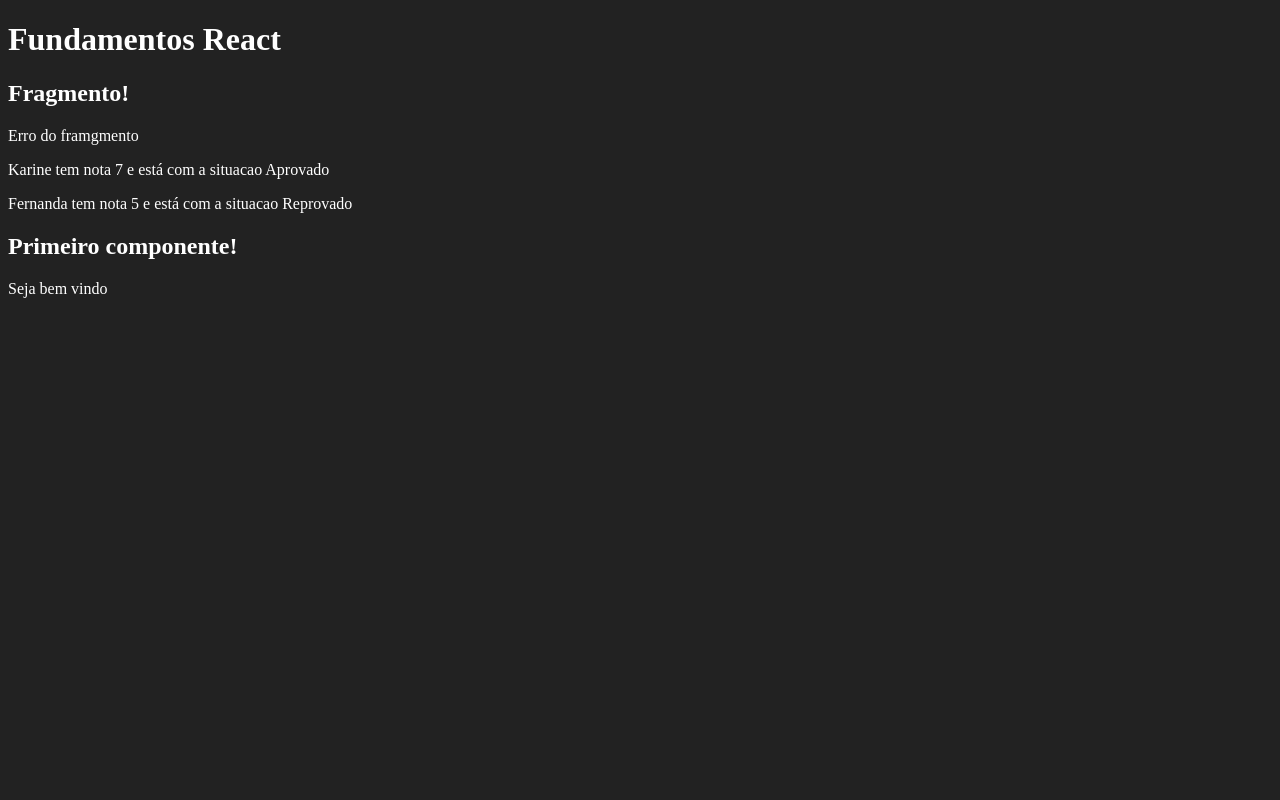
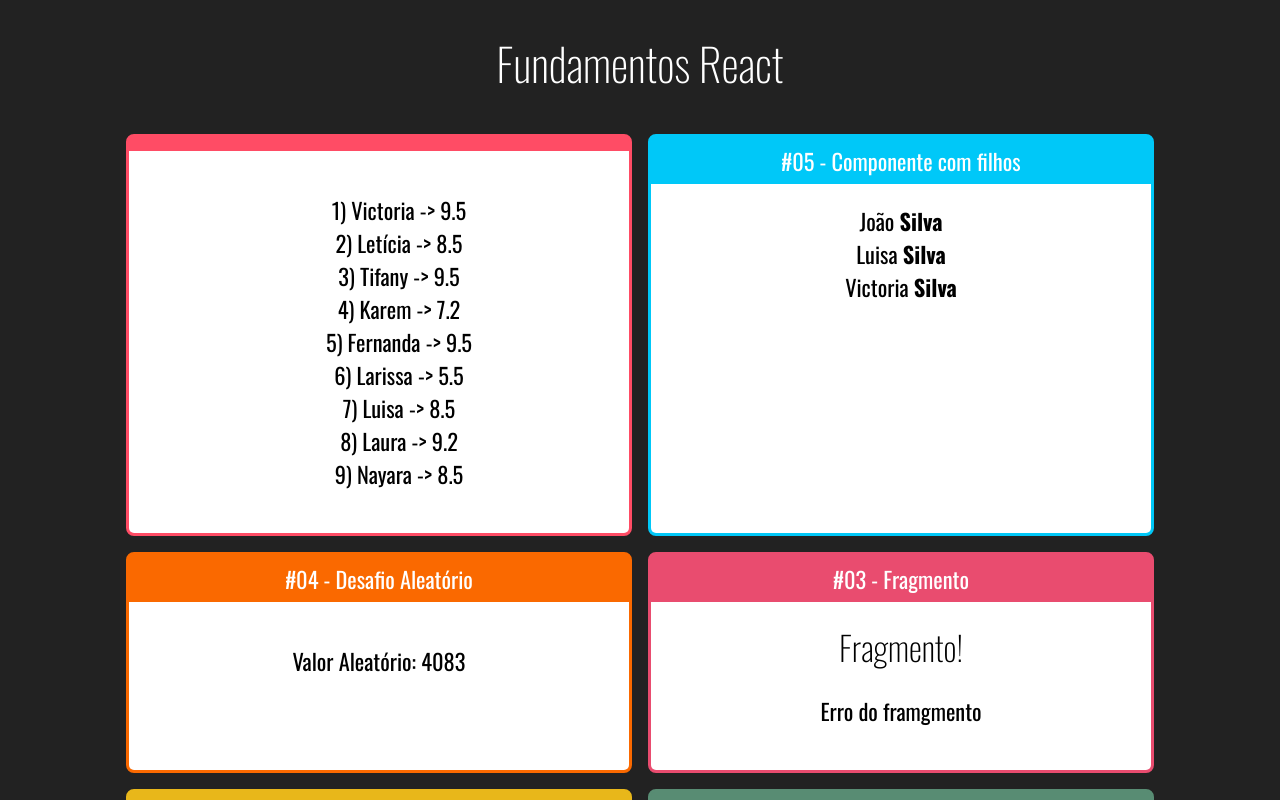
Before and after one commit to caiocesarfl/curso-react, a React (Create React App) app: page / in a window 1280 px wide. Shown: the top 800 px of the page. Built offline with nearby package versions, Linux system fonts and the light colour scheme.

Commit message:
Create two component to trainging using child component and lists

```diff
--- a/public/index.html
+++ b/public/index.html
@@ -3,12 +3,7 @@
   <head>
     <meta charset="utf-8" />
     <link rel="icon" href="%PUBLIC_URL%/favicon.ico" />
-    <meta name="viewport" content="width=device-width, initial-scale=1" />
-    <meta name="theme-color" content="#000000" />
-    <meta
-      name="description"
-      content="Web site created using create-react-app"
-    />
+    <link href="https://fonts.googleapis.com/css2?family=Oswald:wght@200;300;400;500;600;700&display=swap" rel="stylesheet">
     <link rel="apple-touch-icon" href="%PUBLIC_URL%/logo192.png" />
     <link rel="manifest" href="%PUBLIC_URL%/manifest.json" />
     <title>React App</title>
--- /dev/null
+++ b/src/App.css
@@ -0,0 +1,5 @@
+.App .Cards {
+    display: flex;
+    justify-content: center;
+    flex-wrap: wrap;
+}
--- a/src/App.jsx
+++ b/src/App.jsx
@@ -1,20 +1,56 @@
 import React from "react";
+import "./App.css";
 
+import Familia from "./components/basicos/Familia";
+import FamiliaMembro from "./components/basicos/FamiliaMembro"
 import Primeiro from './components/basicos/Primeiro'
 import ComParametro from './components/basicos/ComParametro';
 import Fragment from './components/basicos/Fragment';
+import Aleatorio from './components/basicos/Aleatorio'
+import Card from "./components/layout/Card";
+import ListaAlunos from "./components/repeticao/ListaAlunos";
 
+// eslint-disable-next-line import/no-anonymous-default-export
 export default _ =>
-    <div id = "app">
+    <div className="App">
         <h1> Fundamentos React </h1>
-        <Fragment/>
-        <ComParametro
-            nome = "Karine"
-            nota = "7"
-        />
-        <ComParametro
-            nome = "Fernanda"
-            nota = "5"
-        />
-        <Primeiro/>
+        <div className="Cards">
+            <Card titlulo="#06 - Repetição" color="#FF4C65">
+                <ListaAlunos></ListaAlunos>
+            </Card>
+
+            <Card titulo="#05 - Componente com filhos" color="#00C8F8">
+                <Familia sobrenome="Silva">
+                    <FamiliaMembro nome="João" />
+                    <FamiliaMembro nome="Luisa" />
+                    <FamiliaMembro nome="Victoria"/>
+                </Familia>
+            </Card>
+
+            <Card titulo="#04 - Desafio Aleatório" color="#FA6900">
+                <Aleatorio
+                    min={0}
+                    max={10000}
+                />
+            </Card>
+
+            <Card titulo="#03 - Fragmento" color="#E94C6F">
+                <Fragment />
+            </Card>
+
+            <Card titulo="#02 - Componente com Parâmetro" color="#E8B71A">
+                <ComParametro
+                    nome="Karine"
+                    nota="7"
+                />
+                <ComParametro
+                    nome="Ana Paula "
+                    nota="5"
+                />
+            </Card>
+
+            <Card titulo="#01 - Componente com Parâmetro" color="#588C73">
+                <Primeiro />
+            </Card>
+        </div>
     </div>
--- /dev/null
+++ b/src/components/basicos/Aleatorio.jsx
@@ -0,0 +1,13 @@
+import React from "react";
+
+// eslint-disable-next-line import/no-anonymous-default-export
+export default props => {
+    const {min, max} = props;
+    const resultado = parseInt(Math.random() * (max - min + 1) + min);
+
+    return (
+        <div>
+            <p>Valor Aleatório: {resultado} </p>
+        </div>
+    )
+}
--- /dev/null
+++ b/src/components/basicos/Familia.jsx
@@ -0,0 +1,14 @@
+import React, {cloneElement} from "react";
+
+// eslint-disable-next-line import/no-anonymous-default-export
+export default props => {
+    return (
+        <div>
+            {
+                React.Children.map (props.children, (child) => {
+                    return cloneElement(child,props)
+                })
+            }
+        </div>
+    )
+}
--- /dev/null
+++ b/src/components/basicos/FamiliaMembro.jsx
@@ -0,0 +1,9 @@
+import React from "react";
+
+// eslint-disable-next-line import/no-anonymous-default-export
+export default props => {
+        return (
+            <div>
+                <span>{props.nome} <strong>{props.sobrenome}</strong></span>
+            </div>)
+}
--- /dev/null
+++ b/src/components/layout/Card.css
@@ -0,0 +1,24 @@
+.Card {
+    border: 3px solid;
+    border-radius: 8px;
+    overflow: hidden;
+    margin: 8px;
+
+    display: flex;
+    flex-direction: column;
+    min-width: 500px;
+    max-width: 500px
+}
+
+.Card .Title {
+    padding: 7px 7px;
+    display: flex;
+    justify-content: center;
+}
+
+.Card .Content {
+    flex: 1;
+    background-color: #fff;
+    color: #000;
+    padding: 20px;
+}
--- /dev/null
+++ b/src/components/layout/Card.jsx
@@ -0,0 +1,23 @@
+import React from "react";
+import "./Card.css";
+
+
+// eslint-disable-next-line import/no-anonymous-default-export
+export default (props) => {
+
+    const cardStyle = {
+        backgroundColor: props.color || '#F00',
+        borderColor: props.color || '#F00'
+    }
+
+    return (
+        <div className="Card" style ={cardStyle}>
+            <div className="Title">
+                {props.titulo}
+            </div>
+            <div className="Content">
+                {props.children}
+            </div>
+        </div>
+    )
+}
--- /dev/null
+++ b/src/components/repeticao/ListaAlunos.jsx
@@ -0,0 +1,21 @@
+import React from 'react';
+import alunos from '../../data/alunos'
+console.log(alunos);
+// eslint-disable-next-line import/no-anonymous-default-export
+export default (props) => {
+        const listaAlunos = alunos.map(aluno => {
+            return (
+                <li key={aluno.id}>
+                    {aluno.id}) {aluno.nome} -> {aluno.nota}
+                </li>
+            )
+        })
+
+        return (
+            <div>
+                <ul style={{listStyle: 'none'}}>
+                    {listaAlunos}
+                </ul>
+            </div>
+    )
+}
--- /dev/null
+++ b/src/data/alunos.js
@@ -0,0 +1,12 @@
+// eslint-disable-next-line import/no-anonymous-default-export
+export default [
+    { id:1, nome:'Victoria', nota: 9.5 },
+    { id:2, nome:'Letícia', nota: 8.5 },
+    { id:3, nome:'Tifany', nota: 9.5 },
+    { id:4, nome:'Karem', nota: 7.2 },
+    { id:5, nome:'Fernanda', nota: 9.5 },
+    { id:6, nome:'Larissa', nota: 5.5 },
+    { id:7, nome:'Luisa', nota: 8.5 },
+    { id:8, nome:'Laura', nota: 9.2 },
+    { id:9, nome:'Nayara', nota: 8.5 }
+]
--- a/src/index.css
+++ b/src/index.css
@@ -1,4 +1,15 @@
 body  {
+    font-family: Oswald;
     background-color: #222;
     color: #ffffff;
+    text-align: center;
+    font-size: 1.4rem;
 }
+
+h1,h2,h3 {
+    font-weight: 200;
+}
+
+h2,h3 {
+    margin: 0;
+}
```
Also changed, not shown: src/components/basicos/Primeiro.jsx (renamed from src/components/basicos/Primeiro.js).
